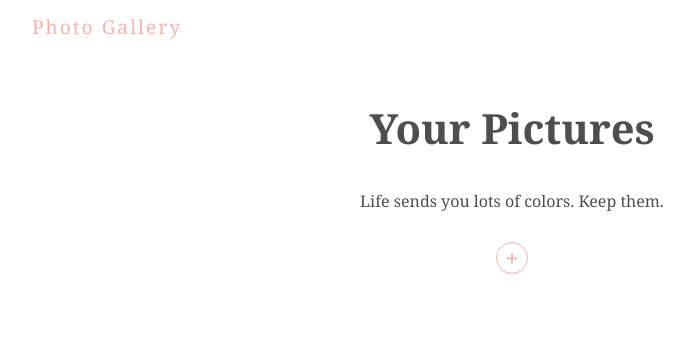
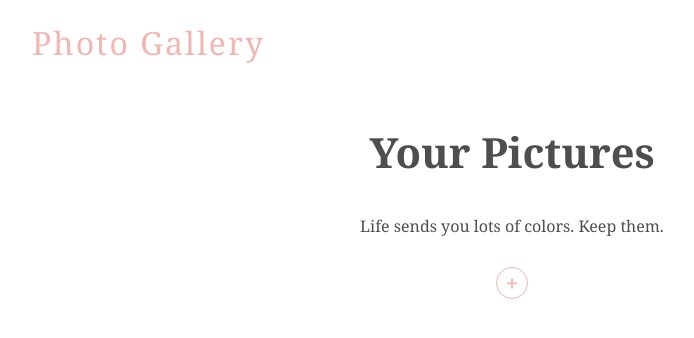
Before and after one commit to keshav2802/Photo-Gallery, a React (Create React App) app: page / in a window 1280 px wide. Shown: the top 338 px of the page, without its empty margins (128-822 px from the left). Built offline with nearby package versions, Linux system fonts and the light colour scheme; no server answers; the database is empty.

Commit message:
added screenshots and increased the App name font size

```diff
--- a/src/index.css
+++ b/src/index.css
@@ -19,7 +19,7 @@ body {
 
 .title h1 {
   color: var(--primary);
-  font-size: 1.2rem;
+  font-size: 2rem;
   letter-spacing: 2px;
   font-weight: normal;
 }
```
Also changed, not shown: screenshots/ss1.png (added), screenshots/ss2.png (added).
